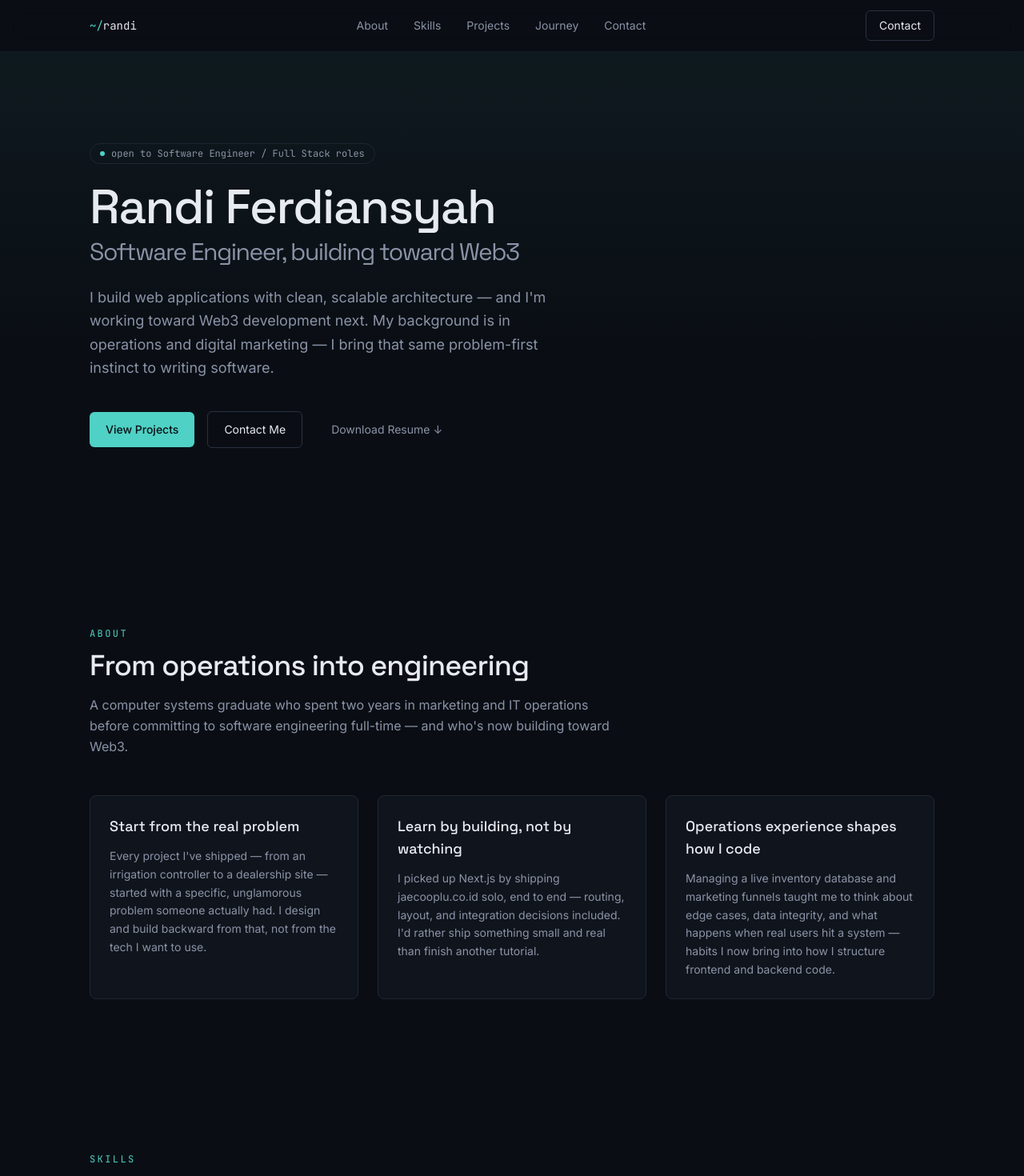
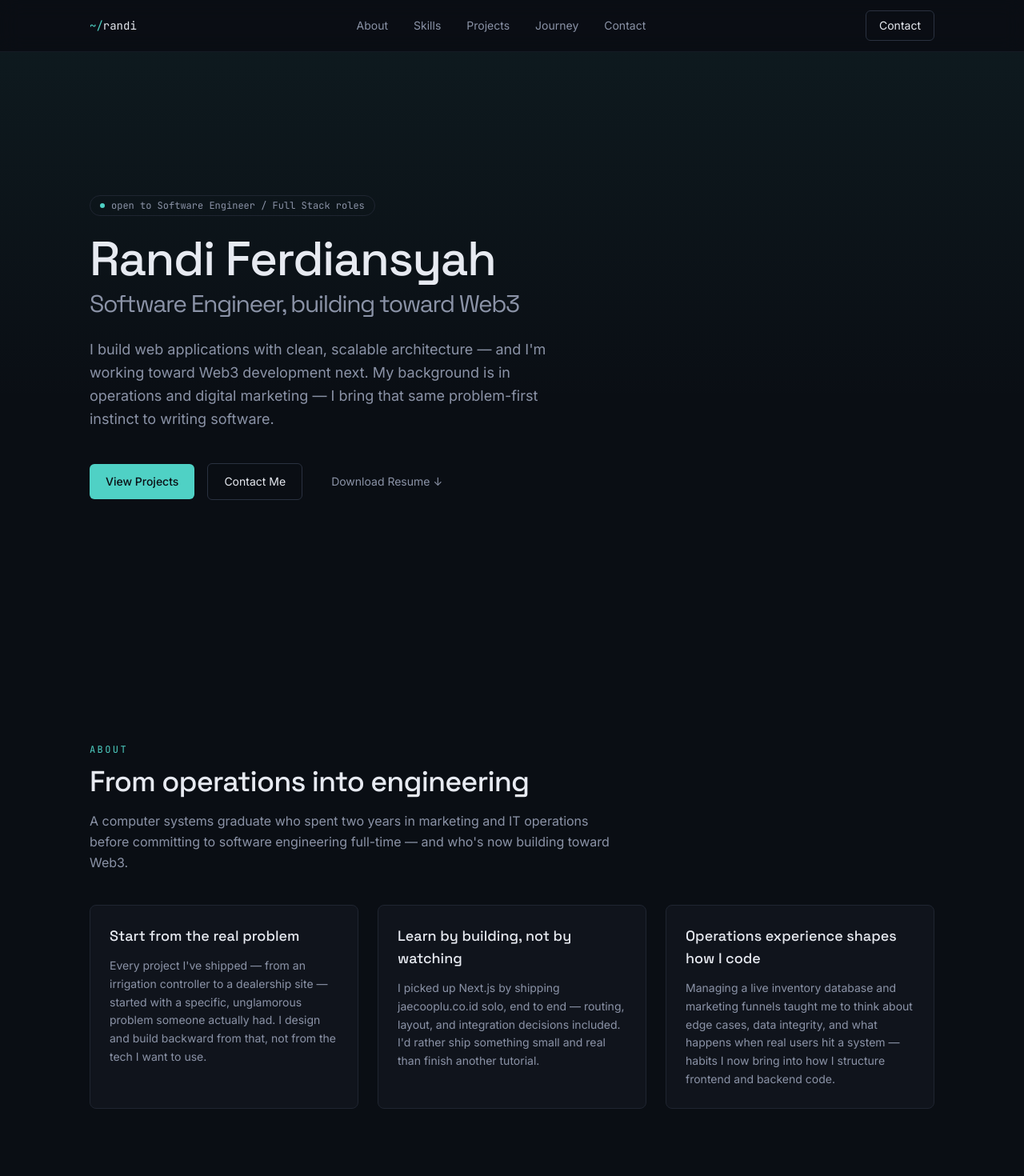
Before and after one commit to randiferdiansyah05-ops/portfolio, a Next.js app: page / in a window 1280 px wide. Shown: the top 1470 px of the page at 80% size. Built offline with nearby package versions, Linux system fonts and the light colour scheme.

Commit message:
Refactor hero layout and improve section spacing

```diff
--- a/src/app/globals.css
+++ b/src/app/globals.css
@@ -7,7 +7,7 @@
     scroll-behavior: smooth;
     /* Matches the sticky Navbar's h-16 (4rem) so clicking a nav link
        lands the section exactly below the navbar, not further down. */
-    scroll-padding-top: 4rem;
+    scroll-padding-top: 64px;
   }
 
   body {
--- a/src/components/sections/Hero.tsx
+++ b/src/components/sections/Hero.tsx
@@ -4,7 +4,9 @@ import { Button } from "@/components/ui/Button";
 
 export function Hero() {
   return (
-    <section id="top" className="relative overflow-hidden bg-grid-fade pt-20 pb-24 md:pt-28 md:pb-32">
+    <section
+    id="top"
+    className="relative flex min-h-[calc(100vh-64px)] items-center overflow-hidden bg-grid-fade">
       <Container>
         <div className="mb-6 inline-flex items-center gap-2 rounded-full border border-border px-3 py-1 font-mono text-xs text-ink-muted">
           <span className="h-1.5 w-1.5 rounded-full bg-signal" />
--- a/src/components/ui/Section.tsx
+++ b/src/components/ui/Section.tsx
@@ -18,9 +18,9 @@ export function Section({
   className?: string;
 }) {
   return (
-    <section id={id} className={cx("py-16 md:py-24", className)}>
+    <section id={id} className={cx("relative py-24 md:py-32", className)}>
       <Container>
-        <div className="mb-12 max-w-2xl">
+        <div className="mb-10 max-w-2xl">
           <p className="mb-3 font-mono text-xs uppercase tracking-[0.2em] text-signal">
             {eyebrow}
           </p>
```
